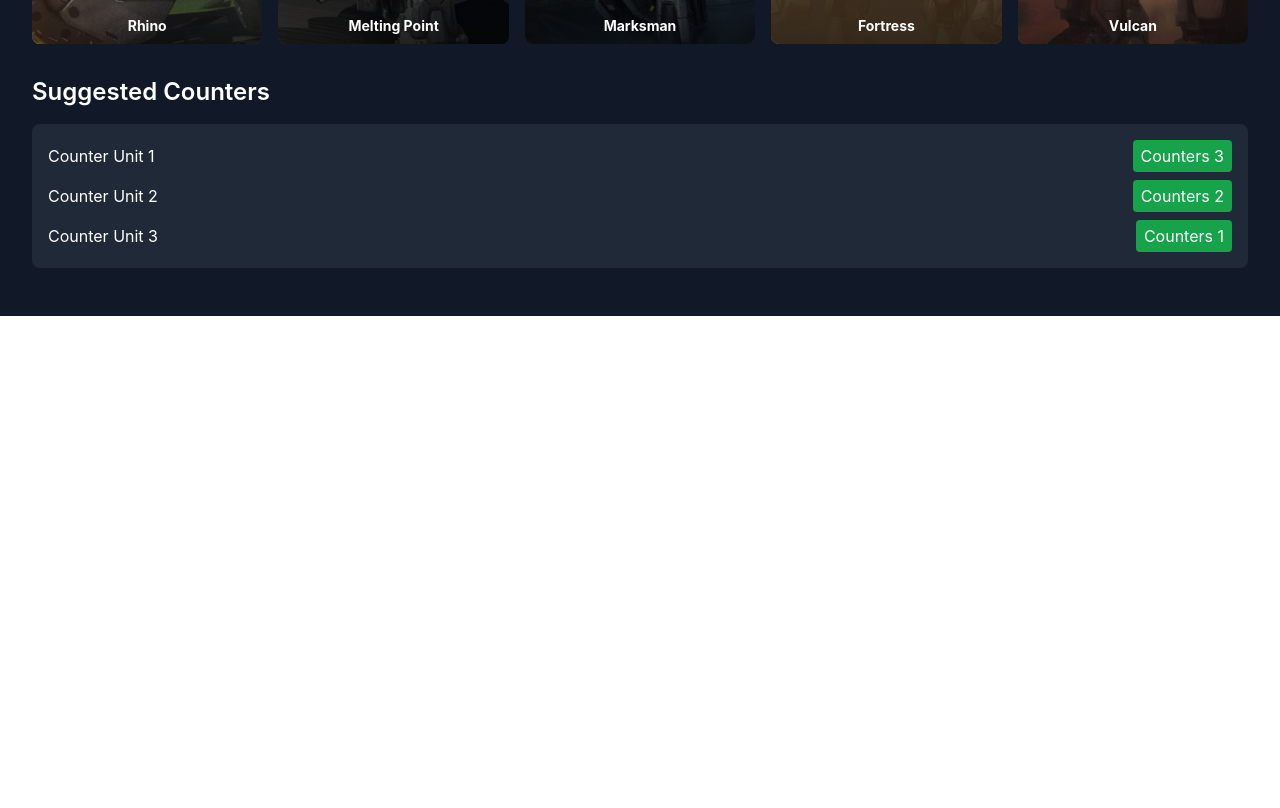
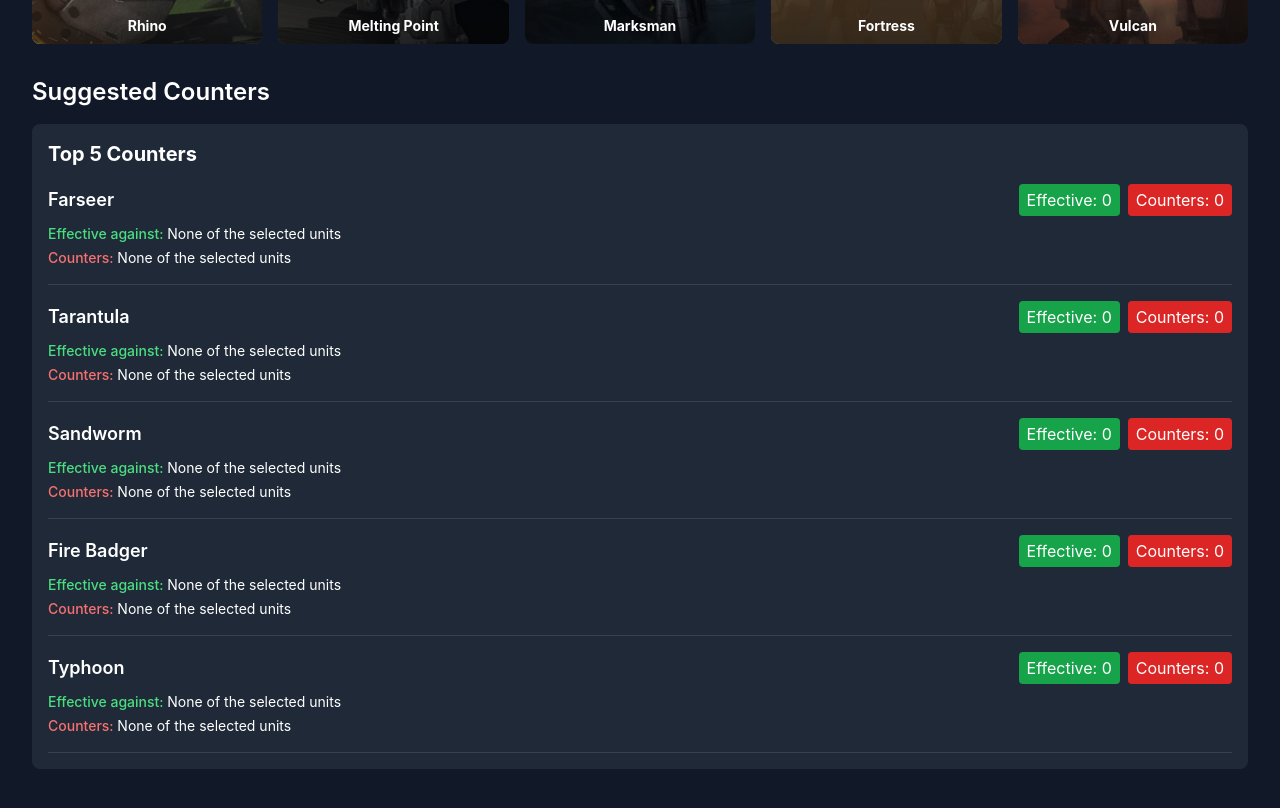
Before and after one commit to pyguy12/mechabellum-composition-calculator, a React (Create React App) app in the folder frontend/: page / in a window 1280 px wide. Shown: the part 1920-2728 px from the top of the page. Before the commit the page ends 2236 px from the top, so only its background shows below. Built offline with nearby package versions, Linux system fonts and the light colour scheme.

Commit message:
Added counter calculation for counter list

```diff
--- a/frontend/src/components/CounterList.tsx
+++ b/frontend/src/components/CounterList.tsx
@@ -1,22 +1,93 @@
 import React from 'react';
+import { useSelector } from 'react-redux';
+import { RootState } from '../redux/store';
+import { Unit, UnitType } from '../types';
 
-const CounterList: React.FC = () => (
-    <div className="bg-gray-800 p-4 rounded-lg">
-        <ul className="space-y-2">
-            <li className="flex justify-between items-center">
-                <span>Counter Unit 1</span>
-                <span className="bg-green-600 px-2 py-1 rounded">Counters 3</span>
-            </li>
-            <li className="flex justify-between items-center">
-                <span>Counter Unit 2</span>
-                <span className="bg-green-600 px-2 py-1 rounded">Counters 2</span>
-            </li>
-            <li className="flex justify-between items-center">
-                <span>Counter Unit 3</span>
-                <span className="bg-green-600 px-2 py-1 rounded">Counters 1</span>
-            </li>
-        </ul>
-    </div>
-);
+const CounterList: React.FC = () => {
+    const { allUnits, selectedUnits } = useSelector((state: RootState) => state.units);
+
+    const calculateCounters = (
+        selectedUnits: number[],
+        allUnits: Unit[]
+    ): { [key: number]: { counters: string[]; effectiveAgainst: string[] } } => {
+        const counters: { [key: number]: { counters: string[]; effectiveAgainst: string[] } } = {};
+        const selectedUnitObjects = allUnits.filter((unit) => selectedUnits.includes(unit.id));
+
+        allUnits.forEach((unit) => {
+            counters[unit.id] = { counters: [], effectiveAgainst: [] };
+
+            selectedUnitObjects.forEach((selectedUnit) => {
+                if (selectedUnit.counters?.counteredBy.includes(unit.id)) {
+                    counters[unit.id].counters.push(selectedUnit.name);
+                }
+                if (unit.counters?.effectiveAgainst.includes(selectedUnit.id)) {
+                    counters[unit.id].effectiveAgainst.push(selectedUnit.name);
+                }
+            });
+        });
+
+        return counters;
+    };
+
+    const counters = calculateCounters(selectedUnits, allUnits);
+    const sortedCounters = Object.entries(counters)
+        .sort(([, a], [, b]) => {
+            // Sort by number of units it's effective against, then by number of counters
+            if (b.effectiveAgainst.length !== a.effectiveAgainst.length) {
+                return b.effectiveAgainst.length - a.effectiveAgainst.length;
+            }
+            return b.counters.length - a.counters.length;
+        })
+        .slice(0, 5);
+
+    const getUnitById = (id: number): Unit | undefined => {
+        return allUnits.find((unit) => unit.id === id);
+    };
+
+    return (
+        <div className="bg-gray-800 p-4 rounded-lg">
+            <h3 className="text-xl font-bold mb-4">Top 5 Counters</h3>
+            {sortedCounters.length > 0 ? (
+                <ul className="space-y-4">
+                    {sortedCounters.map(([unitId, { counters: counteredUnits, effectiveAgainst }]) => {
+                        const unit = getUnitById(Number(unitId));
+                        if (!unit) return null;
+                        return (
+                            <li key={unitId} className="border-b border-gray-700 pb-4">
+                                <div className="flex justify-between items-center mb-2">
+                                    <span className="text-lg font-semibold">{unit.name}</span>
+                                    <div className="flex space-x-2">
+                                        <span className="bg-green-600 px-2 py-1 rounded">
+                                            Effective: {effectiveAgainst.length}
+                                        </span>
+                                        <span className="bg-red-600 px-2 py-1 rounded">
+                                            Counters: {counteredUnits.length}
+                                        </span>
+                                    </div>
+                                </div>
+                                <div className="text-sm">
+                                    <p className="mb-1">
+                                        <span className="font-medium text-green-400">Effective against: </span>
+                                        {effectiveAgainst.length > 0
+                                            ? effectiveAgainst.join(', ')
+                                            : 'None of the selected units'}
+                                    </p>
+                                    <p>
+                                        <span className="font-medium text-red-400">Counters: </span>
+                                        {counteredUnits.length > 0
+                                            ? counteredUnits.join(', ')
+                                            : 'None of the selected units'}
+                                    </p>
+                                </div>
+                            </li>
+                        );
+                    })}
+                </ul>
+            ) : (
+                <p>No counters to display. Select enemy units to see counters.</p>
+            )}
+        </div>
+    );
+};
 
 export default CounterList;
--- a/frontend/src/redux/store/unitsSlice.ts
+++ b/frontend/src/redux/store/unitsSlice.ts
@@ -1,4 +1,4 @@
-// src/store/unitsSlice.ts
+// src/redux/store/unitsSlice.ts
 import { createSlice, PayloadAction } from '@reduxjs/toolkit';
 import { Unit } from '../../types';
 import unitsData from '../../data/units.json';
```
